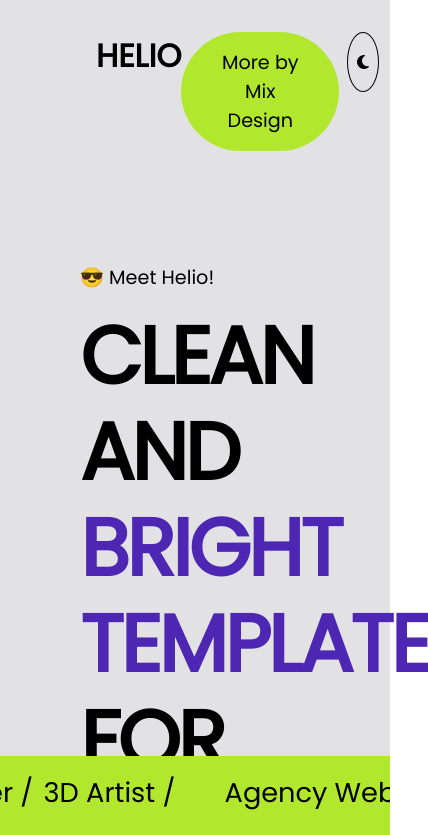
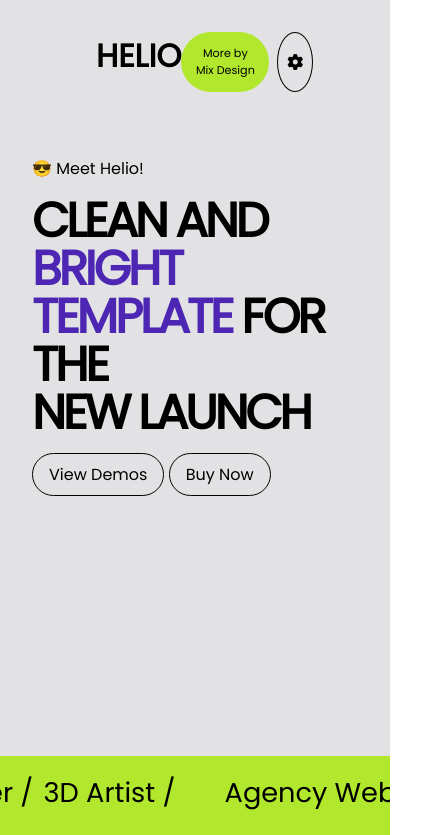
Before and after one commit to FaizanMir01/Helio_Website_LandingPage, a plain HTML site: page index.html in a window 390 px wide. Shown: the top 835 px of the page, 428 px wide, since content can reach past the window. Drawn offline with Linux system fonts and the light colour scheme.

Commit message:
completed the project

```diff
--- a/index.html
+++ b/index.html
@@ -17,7 +17,7 @@
                 <div class="btns">
                     <button>More by Mix Design</button>
                     <div class="theme-change">
-                        <i class="fa-solid fa-moon"></i>
+                        <i class="fa-solid fa-gear"></i>
                     </div>
                 </div>
             </div>
--- a/script.js
+++ b/script.js
@@ -1,5 +1,5 @@
 const themeChangeBtn = document.querySelector(".theme-change");
-const i = document.querySelector("i");
+const icon = document.querySelector("i");
 const main = document.querySelector(".page");
 const logo = document.querySelector(".logo h2");
 const heroHead = document.querySelector(".left h1");
@@ -12,8 +12,8 @@ themeChangeBtn.addEventListener("click",()=>{
     console.log("clicked")
     if(flag){
         main.style.backgroundColor = "#090516";
-        themeChangeBtn.classList.add("fa-sun");
         themeChangeBtn.style.borderColor="white";
+        icon.style.color="white";
         logo.style.color= "white";
         heroHead.style.color = "white";
         heroPara.style.color = "white";
@@ -26,6 +26,7 @@ themeChangeBtn.addEventListener("click",()=>{
         heroPara.style.color = "black";
         btnContainer.classList.remove("themeChange");
         btn2.classList.remove("themeChange");
+        icon.style.color="black";
     }
     flag =!flag;
 
--- a/style.css
+++ b/style.css
@@ -38,11 +38,6 @@ html,body{
     justify-content: center;
     align-items: center;
     cursor: pointer;
-}
-.theme-change .btn{
-    height: 20px;
-    width: 20px;
-    border: 1px solid black;
 }
 .btns button{
     padding: 1rem 2rem;
@@ -192,3 +187,113 @@ html,body{
         transform: translateX(-100%);
     }
 }
+
+
+
+@media screen and (max-width:850px) {
+    .btns button{
+        padding: .5rem 1.2rem;
+        border-radius: 100px;
+        border: none;
+        font-size: 1rem;
+        background-color: #b1e82d;
+        cursor: pointer;
+        overflow: hidden;
+        position: relative;
+        z-index: 1;
+        color: black;
+        transition: .2s;
+
+    }
+    .left p{
+        font-size: 1rem;
+    }
+    .left h1{
+        font-size: 4rem ;
+        font-weight: 900;
+        letter-spacing:-3px;
+        line-height: 4rem;
+    }
+    .btn-container button{
+        padding: .5rem 1.2rem;
+        border-radius: 100px;
+        background-color: transparent;
+        border:1px solid black;
+        font-size: 1rem;
+        cursor: pointer;
+        overflow: hidden;
+        position: relative;
+        z-index: 1;
+        color: black;
+        transition: .2s;
+
+
+}
+.hero-container .left{
+    display: flex;
+    flex-direction: column;
+    gap: 1rem;
+    justify-content: flex-start;
+    margin: 3rem 3rem;
+}
+}
+@media screen and (max-width:550px) {
+    .btns button{
+        padding: .5rem .8rem;
+        border-radius: 100px;
+        border: none;
+        font-size: .7rem;
+        background-color: #b1e82d;
+        cursor: pointer;
+        overflow: hidden;
+        position: relative;
+        z-index: 1;
+        color: black;
+        transition: .2s;
+
+    }
+    .left p{
+        font-size: 1rem;
+    }
+    .left h1{
+        font-size: 3rem ;
+        font-weight: 900;
+        letter-spacing:-3px;
+        line-height: 3rem;
+    }
+    .btn-container button{
+        padding: .5rem 1rem;
+        border-radius: 100px;
+        background-color: transparent;
+        border:1px solid black;
+        font-size: 1rem;
+        cursor: pointer;
+        overflow: hidden;
+        position: relative;
+        z-index: 1;
+        color: black;
+        transition: .2s;
+
+
+}
+.hero-container .left{
+    display: flex;
+    flex-direction: column;
+    gap: 1rem;
+    justify-content: flex-start;
+    margin: 2rem 2rem;
+}
+.btn-container .themeChange{
+    padding: .5rem 1rem;
+    border-radius: 100px;
+    background-color: transparent;
+    border:1px solid rgb(255, 255, 255);
+    font-size: 1rem;
+    cursor: pointer;
+    overflow: hidden;
+    position: relative;
+    z-index: 1;
+    color: rgb(255, 255, 255);
+    transition: .2s;
+}
+}
```
